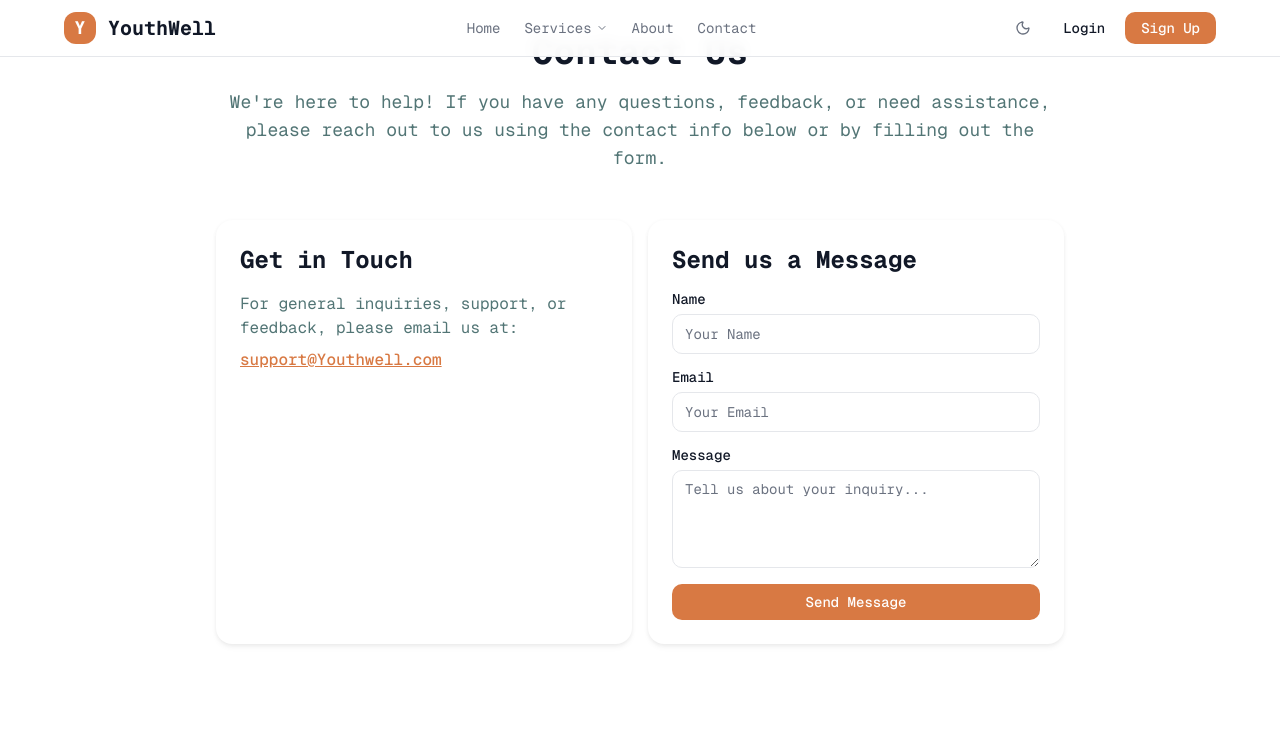
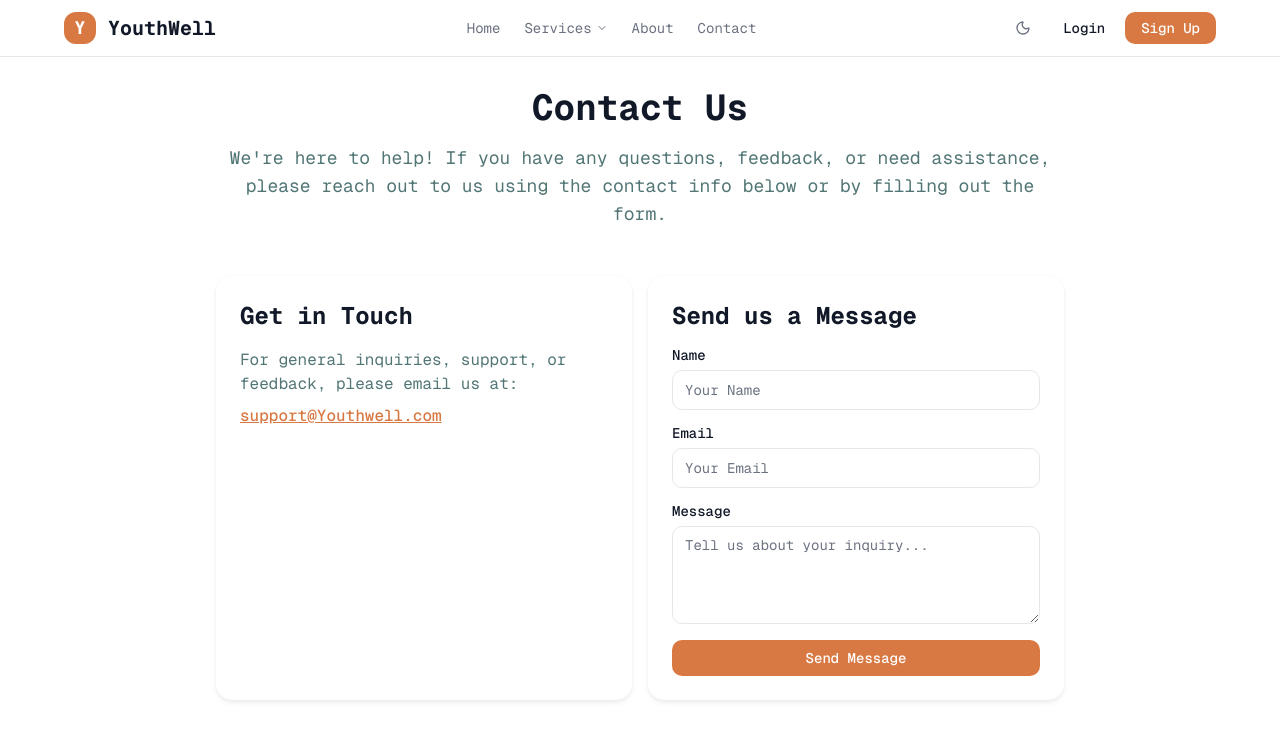
Before and after one commit to imsurajj/youthwell, a Next.js app: page /contact in a window 1280 px wide. Shown: the top 740 px of the page. Built offline with nearby package versions, Linux system fonts and the light colour scheme.

Commit message:
contact page fixes

```diff
--- a/src/app/contact/page.tsx
+++ b/src/app/contact/page.tsx
@@ -21,7 +21,7 @@
     <div className="bg-background text-foreground min-h-screen">
       <Navbar />
 
-             <div className="max-w-4xl mx-auto px-6 py-8">
+      <div className="max-w-4xl mx-auto px-6 py-22">
         <div className="text-center mb-12">
           <h1 className="text-4xl font-bold mb-4">Contact Us</h1>
           <p className="text-secondary text-lg">
```
